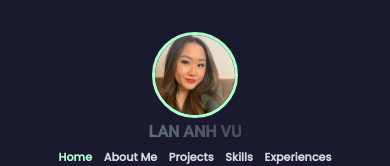
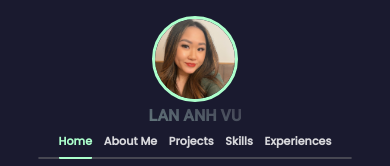
Before and after one commit to lanniiee/my-portfolio, a React (Create React App) app: page / in a window 390 px wide. Shown: the top 166 px of the page. Built offline with nearby package versions, Linux system fonts and the light colour scheme.

Commit message:
fix styling

```diff
--- a/src/components/Icon/Icon.scss
+++ b/src/components/Icon/Icon.scss
@@ -30,6 +30,7 @@
             height: 5rem;
             border-radius: 50%;
             border: 3px solid $color-secondary;
+            margin-top: -1rem;
         }
 
         @keyframes icon {
--- a/src/components/Nav/Nav.jsx
+++ b/src/components/Nav/Nav.jsx
@@ -7,7 +7,7 @@ const Nav = () => {
 
     return (
         <div className="nav">
-            <Icon/>
+                <Icon/>
             <WaterMark />
             <div className="nav__links">
 
--- a/src/components/Nav/Nav.scss
+++ b/src/components/Nav/Nav.scss
@@ -48,7 +48,7 @@
         display: flex;
         flex-direction: column;
         width: 100%;
-        height: 6.5rem;
+        height: 6rem;
         justify-content: space-between;
         align-items: center;
         &__links {
@@ -61,7 +61,7 @@
                 text-decoration: none;
                 font-size: 0.7rem;
                 font-family: $font-link;
-                height: 1.2rem;
+                height: 1.5rem;
                 color: $color-main;
             }
 
```
